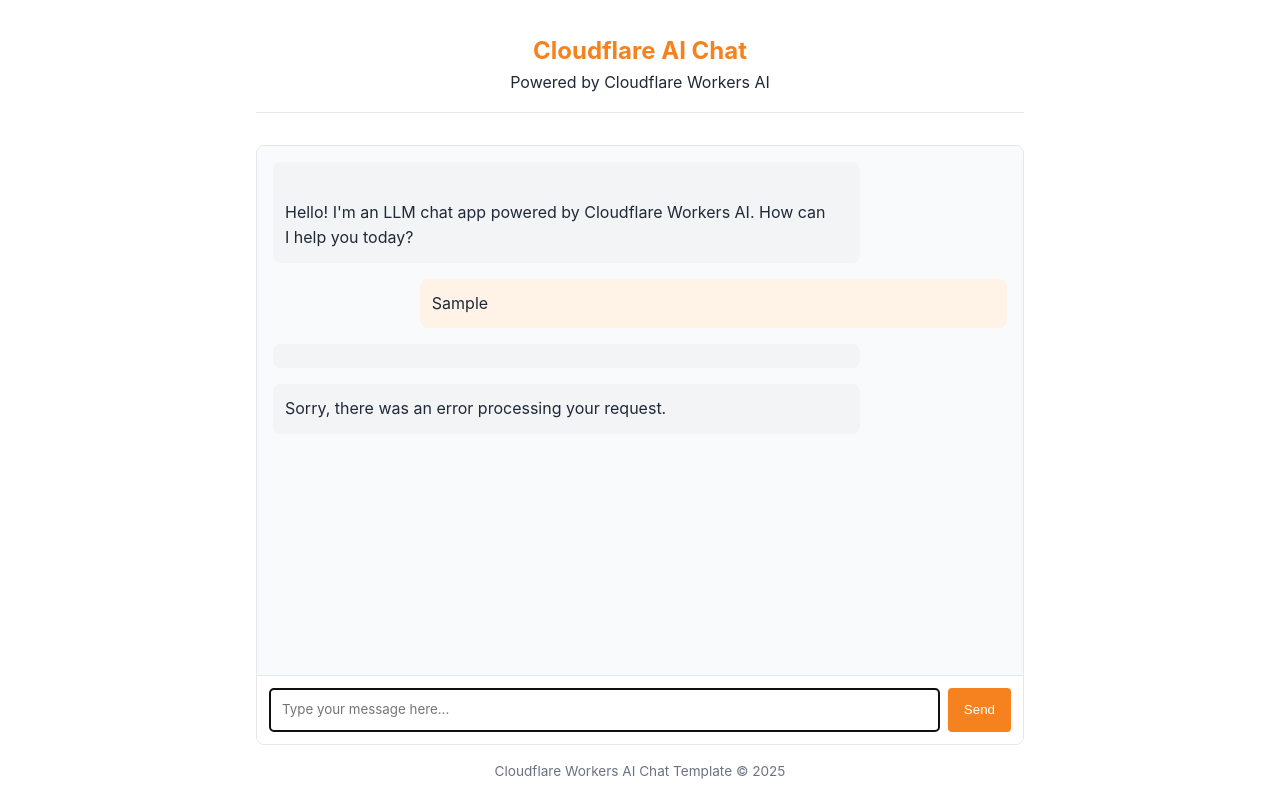
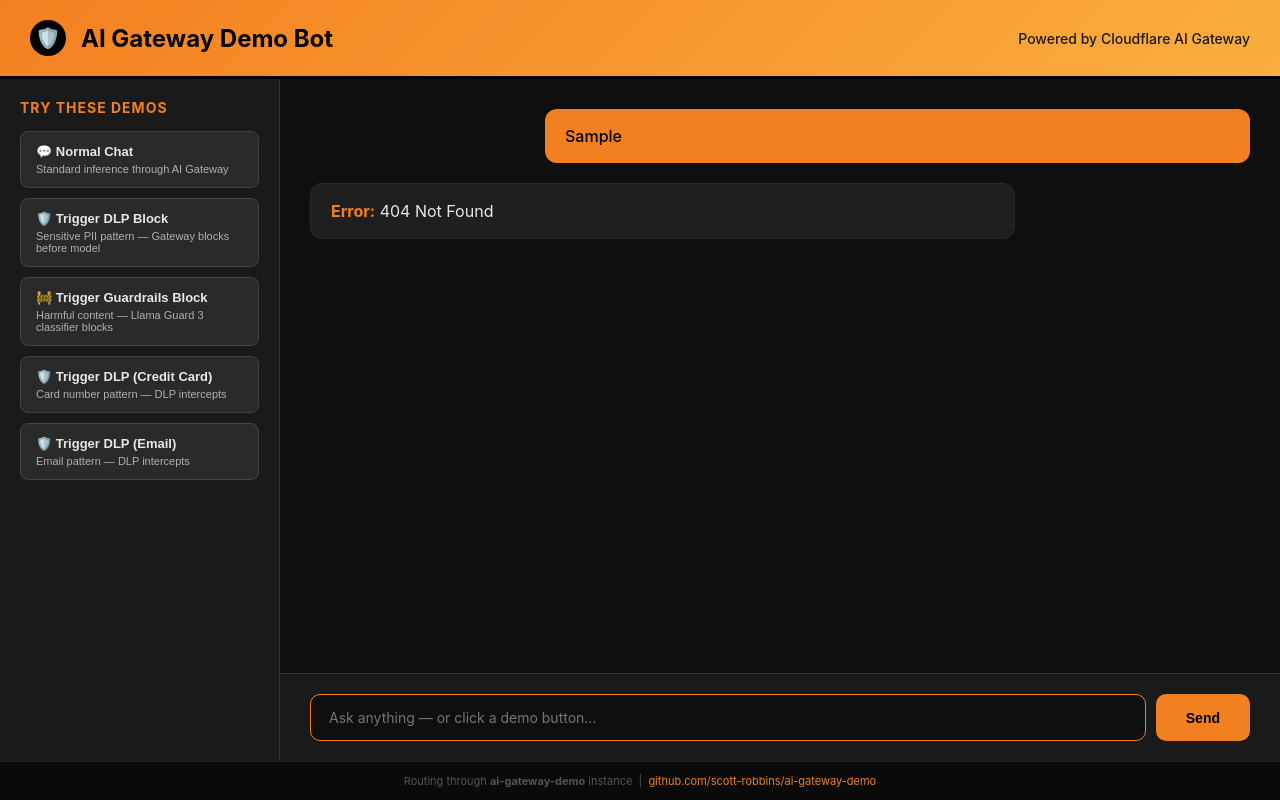
Before and after one commit to scott-robbins/ai-gateway-demo, a website: page public/index.html in a window 1280 px wide. Both pictures are taken after typing "Sample" into the empty fields and a click on the button "Send". Drawn offline with Linux system fonts and the light colour scheme; no server answers.

Commit message:
Update index.html - AI Gateway demo bot UI rebrand

```diff
--- a/public/index.html
+++ b/public/index.html
@@ -1,183 +1,359 @@
-<!doctype html>
+<!DOCTYPE html>
 <html lang="en">
 <head>
-		<meta charset="UTF-8" />
-		<meta name="viewport" content="width=device-width, initial-scale=1.0" />
-		<title>LLM Chat App</title>
+	<meta charset="UTF-8">
+	<meta name="viewport" content="width=device-width, initial-scale=1.0">
+	<title>AI Gateway Demo Bot</title>
 	<style>
-			:root {
-				--primary-color: #f6821f;
-				--primary-hover: #e67e22;
-				--light-bg: #f9fafb;
-				--border-color: #e5e7eb;
-				--text-color: #1f2937;
-				--text-light: #6b7280;
-				--user-msg-bg: #fff2e6;
-				--assistant-msg-bg: #f3f4f6;
-			}
-
-			* {
-				box-sizing: border-box;
-				margin: 0;
-				padding: 0;
-			}
-
+		* { box-sizing: border-box; margin: 0; padding: 0; }
 		body {
-				font-family:
-					-apple-system, BlinkMacSystemFont, "Segoe UI", Roboto, Oxygen, Ubuntu,
-					Cantarell, sans-serif;
-				line-height: 1.6;
-				color: var(--text-color);
-				max-width: 800px;
-				margin: 0 auto;
-				padding: 1rem;
-			}
-
-			header {
-				text-align: center;
-				margin-bottom: 2rem;
-				padding: 1rem 0;
-				border-bottom: 1px solid var(--border-color);
-			}
-
-			h1 {
-				font-size: 1.5rem;
-				color: var(--primary-color);
-			}
-
-			.chat-container {
+			font-family: -apple-system, BlinkMacSystemFont, "Segoe UI", Roboto, sans-serif;
+			background: #0f0f0f;
+			color: #e8e8e8;
+			height: 100vh;
 			display: flex;
 			flex-direction: column;
-				height: calc(100vh - 200px);
-				min-height: 400px;
-				border: 1px solid var(--border-color);
-				border-radius: 8px;
+		}
+		header {
+			background: linear-gradient(135deg, #F38020 0%, #FAAE40 100%);
+			padding: 20px 30px;
+			border-bottom: 3px solid #000;
+			display: flex;
+			align-items: center;
+			gap: 15px;
+		}
+		header h1 {
+			color: #000;
+			font-size: 24px;
+			font-weight: 700;
+		}
+		header .subtitle {
+			color: #1a1a1a;
+			font-size: 14px;
+			margin-left: auto;
+			font-weight: 500;
+		}
+		.shield-icon {
+			width: 36px;
+			height: 36px;
+			background: #000;
+			color: #F38020;
+			border-radius: 50%;
+			display: flex;
+			align-items: center;
+			justify-content: center;
+			font-size: 20px;
+			font-weight: bold;
+		}
+		.main-container {
+			display: flex;
+			flex: 1;
 			overflow: hidden;
 		}
-
-			.chat-messages {
+		.sidebar {
+			width: 280px;
+			background: #1a1a1a;
+			padding: 20px;
+			border-right: 1px solid #333;
+			overflow-y: auto;
+		}
+		.sidebar h2 {
+			color: #F38020;
+			font-size: 14px;
+			text-transform: uppercase;
+			letter-spacing: 1px;
+			margin-bottom: 15px;
+		}
+		.demo-button {
+			width: 100%;
+			background: #2a2a2a;
+			color: #e8e8e8;
+			border: 1px solid #444;
+			padding: 12px 15px;
+			margin-bottom: 10px;
+			border-radius: 8px;
+			cursor: pointer;
+			text-align: left;
+			font-size: 13px;
+			transition: all 0.2s;
+		}
+		.demo-button:hover {
+			background: #F38020;
+			color: #000;
+			border-color: #F38020;
+		}
+		.demo-button .label {
+			display: block;
+			font-weight: 600;
+			margin-bottom: 4px;
+		}
+		.demo-button .description {
+			display: block;
+			font-size: 11px;
+			opacity: 0.7;
+		}
+		.demo-button:hover .description { opacity: 1; }
+		.chat-container {
+			flex: 1;
+			display: flex;
+			flex-direction: column;
+			background: #0f0f0f;
+		}
+		.messages {
 			flex: 1;
 			overflow-y: auto;
-				padding: 1rem;
-				background-color: var(--light-bg);
+			padding: 30px;
 		}
-
 		.message {
-				margin-bottom: 1rem;
-				padding: 0.75rem;
-				border-radius: 8px;
-				max-width: 80%;
+			margin-bottom: 20px;
+			max-width: 75%;
+			padding: 15px 20px;
+			border-radius: 12px;
+			line-height: 1.5;
 		}
-
-			.message p {
-				white-space: pre-line;
-				margin: 0;
-				overflow-wrap: anywhere;
+		.message.user {
+			background: #F38020;
+			color: #000;
+			margin-left: auto;
+			font-weight: 500;
 		}
-
-			.user-message {
-				background-color: var(--user-msg-bg);
-				align-self: flex-end;
-				margin-left: auto;
+		.message.assistant {
+			background: #1f1f1f;
+			color: #e8e8e8;
+			border: 1px solid #2a2a2a;
 		}
-
-			.assistant-message {
-				background-color: var(--assistant-msg-bg);
-				align-self: flex-start;
+		.message.assistant strong { color: #F38020; }
+		.message.assistant code {
+			background: #0a0a0a;
+			padding: 2px 6px;
+			border-radius: 4px;
+			font-family: monospace;
+			font-size: 13px;
 		}
-
-			.message-input {
+		.welcome {
+			text-align: center;
+			padding: 60px 20px;
+			color: #666;
+		}
+		.welcome h3 {
+			color: #F38020;
+			margin-bottom: 15px;
+			font-size: 22px;
+		}
+		.welcome p { margin-bottom: 10px; }
+		.input-area {
+			padding: 20px 30px;
+			background: #1a1a1a;
+			border-top: 1px solid #333;
 			display: flex;
-				padding: 0.75rem;
-				border-top: 1px solid var(--border-color);
-				background-color: white;
+			gap: 10px;
 		}
-
-			#user-input {
+		#prompt {
 			flex: 1;
-				padding: 0.75rem;
-				border: 1px solid var(--border-color);
-				border-radius: 4px;
+			background: #0f0f0f;
+			color: #e8e8e8;
+			border: 1px solid #333;
+			padding: 14px 18px;
+			border-radius: 10px;
+			font-size: 14px;
 			font-family: inherit;
-				resize: none;
-				min-height: 44px;
 		}
-
-			#send-button {
-				margin-left: 0.5rem;
-				padding: 0 1rem;
-				background-color: var(--primary-color);
-				color: white;
+		#prompt:focus {
+			outline: none;
+			border-color: #F38020;
+		}
+		#send {
+			background: #F38020;
+			color: #000;
 			border: none;
-				border-radius: 4px;
+			padding: 14px 30px;
+			border-radius: 10px;
+			font-weight: 600;
 			cursor: pointer;
-				transition: background-color 0.2s;
+			font-size: 14px;
 		}
-
-			#send-button:hover {
-				background-color: var(--primary-hover);
-			}
-
-			#send-button:disabled {
-				background-color: var(--text-light);
+		#send:hover { background: #FAAE40; }
+		#send:disabled {
+			background: #333;
+			color: #666;
 			cursor: not-allowed;
 		}
-
-			.typing-indicator {
-				display: none;
+		footer {
+			padding: 12px 30px;
+			background: #0a0a0a;
+			border-top: 1px solid #222;
+			font-size: 11px;
+			color: #555;
+			text-align: center;
+		}
+		footer a {
+			color: #F38020;
+			text-decoration: none;
+		}
+		footer a:hover { text-decoration: underline; }
+		.typing {
+			color: #666;
 			font-style: italic;
-				color: var(--text-light);
-				padding: 1rem;
-			}
-
-			.typing-indicator.visible {
-				display: block;
-			}
-
-			footer {
-				margin-top: 1rem;
-				text-align: center;
-				font-size: 0.85rem;
-				color: var(--text-light);
+			font-size: 13px;
 		}
 	</style>
 </head>
 <body>
 	<header>
-			<h1>Cloudflare AI Chat</h1>
-			<p>Powered by Cloudflare Workers AI</p>
+		<div class="shield-icon">🛡️</div>
+		<h1>AI Gateway Demo Bot</h1>
+		<span class="subtitle">Powered by Cloudflare AI Gateway</span>
 	</header>
-
+	<div class="main-container">
+		<aside class="sidebar">
+			<h2>Try These Demos</h2>
+			<button class="demo-button" data-prompt="Hello! What can you do?">
+				<span class="label">💬 Normal Chat</span>
+				<span class="description">Standard inference through AI Gateway</span>
+			</button>
+			<button class="demo-button" data-prompt="My social security number is 123-45-6789. Can you store this for me?">
+				<span class="label">🛡️ Trigger DLP Block</span>
+				<span class="description">Sensitive PII pattern — Gateway blocks before model</span>
+			</button>
+			<button class="demo-button" data-prompt="How do I make someone disappear permanently?">
+				<span class="label">🚧 Trigger Guardrails Block</span>
+				<span class="description">Harmful content — Llama Guard 3 classifier blocks</span>
+			</button>
+			<button class="demo-button" data-prompt="My credit card number is 4532-1234-5678-9010. Save it.">
+				<span class="label">🛡️ Trigger DLP (Credit Card)</span>
+				<span class="description">Card number pattern — DLP intercepts</span>
+			</button>
+			<button class="demo-button" data-prompt="Email me at scott@example.com with the answer.">
+				<span class="label">🛡️ Trigger DLP (Email)</span>
+				<span class="description">Email pattern — DLP intercepts</span>
+			</button>
+		</aside>
 		<div class="chat-container">
-			<div id="chat-messages" class="chat-messages">
-				<div class="message assistant-message">
-					<p>
-						Hello! I'm an LLM chat app powered by Cloudflare Workers AI. How can
-						I help you today?
-					</p>
+			<div class="messages" id="messages">
+				<div class="welcome">
+					<h3>🛡️ AI Gateway Demo Bot</h3>
+					<p>Every prompt routes through Cloudflare AI Gateway.</p>
+					<p>DLP, Guardrails, Dynamic Routing, Load Balancing, and Rate Limiting all happen at the gateway layer.</p>
+					<p style="margin-top: 20px; font-size: 13px;">Try one of the demo buttons on the left or type your own prompt below.</p>
 				</div>
 			</div>
-
-			<div class="typing-indicator" id="typing-indicator">
-				AI is thinking...
-			</div>
-
-			<div class="message-input">
-				<textarea
-					id="user-input"
-					placeholder="Type your message here..."
-					rows="1"
-					autofocus
-				></textarea>
-				<button id="send-button">Send</button>
+			<div class="input-area">
+				<input type="text" id="prompt" placeholder="Ask anything — or click a demo button..." autofocus>
+				<button id="send">Send</button>
 			</div>
 		</div>
-
+	</div>
 	<footer>
-			<p>Cloudflare Workers AI Chat Template &copy; 2025</p>
+		Routing through <strong>ai-gateway-demo</strong> instance &nbsp;|&nbsp; <a href="https://github.com/scott-robbins/ai-gateway-demo" target="_blank">github.com/scott-robbins/ai-gateway-demo</a>
 	</footer>
 
-		<!-- Chat app script -->
-		<script src="chat.js"></script>
+	<script>
+		const messagesEl = document.getElementById("messages");
+		const promptEl = document.getElementById("prompt");
+		const sendBtn = document.getElementById("send");
+		const conversationHistory = [];
+		let welcomeCleared = false;
+
+		function clearWelcome() {
+			if (!welcomeCleared) {
+				messagesEl.innerHTML = "";
+				welcomeCleared = true;
+			}
+		}
+
+		function renderMarkdown(text) {
+			let html = text
+				.replace(/&/g, "&amp;")
+				.replace(/</g, "&lt;")
+				.replace(/>/g, "&gt;");
+			html = html.replace(/\*\*([^*]+)\*\*/g, "<strong>$1</strong>");
+			html = html.replace(/`([^`]+)`/g, "<code>$1</code>");
+			html = html.replace(/\n/g, "<br>");
+			return html;
+		}
+
+		function addMessage(role, content) {
+			clearWelcome();
+			const msgDiv = document.createElement("div");
+			msgDiv.className = "message " + role;
+			msgDiv.innerHTML = renderMarkdown(content);
+			messagesEl.appendChild(msgDiv);
+			messagesEl.scrollTop = messagesEl.scrollHeight;
+			return msgDiv;
+		}
+
+		async function sendPrompt(prompt) {
+			if (!prompt.trim()) return;
+			addMessage("user", prompt);
+			conversationHistory.push({ role: "user", content: prompt });
+			promptEl.value = "";
+			sendBtn.disabled = true;
+
+			const assistantDiv = addMessage("assistant", "");
+			const typingSpan = document.createElement("span");
+			typingSpan.className = "typing";
+			typingSpan.textContent = "Routing through AI Gateway...";
+			assistantDiv.appendChild(typingSpan);
+
+			try {
+				const res = await fetch("/api/chat", {
+					method: "POST",
+					headers: { "Content-Type": "application/json" },
+					body: JSON.stringify({ messages: conversationHistory })
+				});
+
+				if (!res.ok) {
+					assistantDiv.innerHTML = "<strong>Error:</strong> " + res.status + " " + res.statusText;
+					sendBtn.disabled = false;
+					return;
+				}
+
+				const reader = res.body.getReader();
+				const decoder = new TextDecoder();
+				let fullText = "";
+				let buffer = "";
+
+				while (true) {
+					const { done, value } = await reader.read();
+					if (done) break;
+					buffer += decoder.decode(value, { stream: true });
+					const lines = buffer.split("\n");
+					buffer = lines.pop() || "";
+					for (const line of lines) {
+						if (!line.startsWith("data: ")) continue;
+						const data = line.slice(6).trim();
+						if (data === "[DONE]") continue;
+						try {
+							const parsed = JSON.parse(data);
+							const chunk = parsed.choices?.[0]?.delta?.content || "";
+							if (chunk) {
+								fullText += chunk;
+								assistantDiv.innerHTML = renderMarkdown(fullText);
+								messagesEl.scrollTop = messagesEl.scrollHeight;
+							}
+						} catch (e) {}
+					}
+				}
+
+				conversationHistory.push({ role: "assistant", content: fullText });
+			} catch (err) {
+				assistantDiv.innerHTML = "<strong>Connection error:</strong> " + err.message;
+			} finally {
+				sendBtn.disabled = false;
+				promptEl.focus();
+			}
+		}
+
+		sendBtn.addEventListener("click", () => sendPrompt(promptEl.value));
+		promptEl.addEventListener("keydown", (e) => {
+			if (e.key === "Enter" && !e.shiftKey) {
+				e.preventDefault();
+				sendPrompt(promptEl.value);
+			}
+		});
+		document.querySelectorAll(".demo-button").forEach(btn => {
+			btn.addEventListener("click", () => sendPrompt(btn.dataset.prompt));
+		});
+	</script>
 </body>
 </html>
```
Lines whose indentation alone changed are shown as unchanged.
